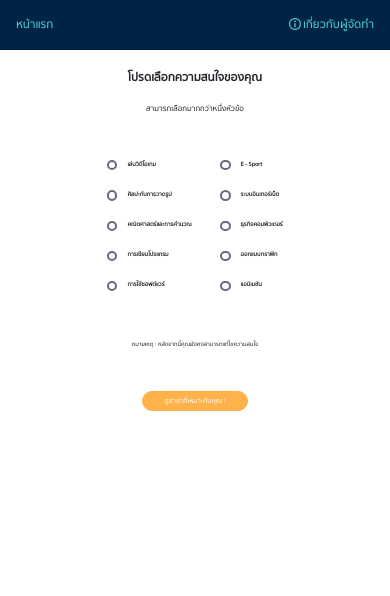
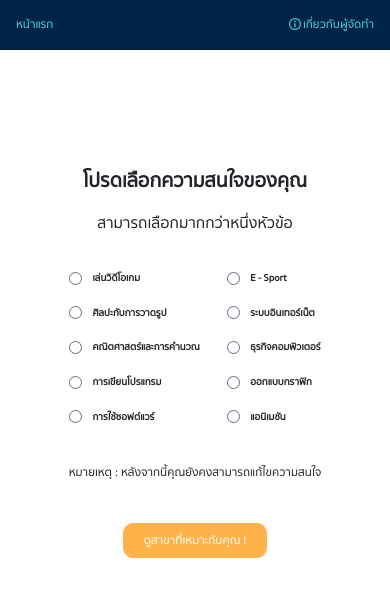
Before and after one commit to OoHuakoO/webfindbranch, a Nuxt app: page /selectChoice in a window 390 px wide. Shown: the top 596 px of the page. Built offline with nearby package versions, Linux system fonts and the light colour scheme.

Commit message:
AddResponsiveTwoPage

```diff
--- a/pages/index.vue
+++ b/pages/index.vue
@@ -1,6 +1,7 @@
 <template>
   <div class="body">
     <Header />
+
     <div class="bigContainer">
       <b-img src="~assets/banner.svg" fluld />
       <p class="title">กิจกรรมค้นหาวิชาสาขาสำหรับคุณ</p>
@@ -70,6 +71,21 @@ p {
   }
 }
 @media screen and (max-width: 1150px) {
+  .bigContainer {
+    margin-top: 30%;
+  }
+  .title {
+    font-size: 5.5vw;
+  }
+  .subtitle {
+    font-size: 3.5vw;
+  }
+  .btn-secondary {
+    font-size: 3vw;
+  }
+  .btn-link {
+    width: 40%;
+  }
 }
 @media screen and (max-width: 716px) {
   img {
@@ -77,10 +93,11 @@ p {
   }
   .bigContainer {
     padding: 8vw;
+    margin-top: 5vh;
+  }
+  .btn-secondary {
+    font-size: 3vw;
+    padding: 2vw;
   }
 }
-@media screen and (max-width: 414px) {
-}
-@media screen and (max-width: 320px) {
-}
 </style>
--- a/pages/selectChoice.vue
+++ b/pages/selectChoice.vue
@@ -146,7 +146,6 @@ span {
   border-color: #feb249;
   width: 100%;
   padding: 1vw;
-  font-family: 'Sukhumvit';
   font-size: 1.8vw;
   border-radius: 10px;
   margin-top: 3vh;
@@ -158,24 +157,27 @@ span {
   border-radius: 200px;
 }
 .activeRadio {
-  width: 2.6vw;
-  height: 2.6vw;
+  width: 30px;
+  height: 30px;
   background-color: #feb249;
   border-radius: 200px;
   cursor: pointer;
-  padding: 0.6vw;
+  padding: 7px;
+  display: flex;
+  justify-content: center;
+  align-items: center;
 }
 .nonActiveRadio {
-  width: 2.6vw;
-  height: 2.6vw;
+  width: 30px;
+  height: 30px;
   background-color: #ffffff;
   border-radius: 200px;
   border: solid 2px #696880;
   cursor: pointer;
 }
 .nonActiveRadio:hover {
-  width: 2.6vw;
-  height: 2.6vw;
+  width: 30px;
+  height: 30px;
   background-color: #ffffff;
   border-radius: 200px;
   border: solid 2px #feb249;
@@ -202,11 +204,92 @@ span {
   width: 30%;
 }
 @media screen and (max-width: 1150px) {
-
+  .bigContainer {
+    padding: 5vw;
+    margin-top: 10vh;
+  }
+  .title {
+    font-size: 5vw;
+  }
+  .subtitle {
+    font-size: 4vw;
+  }
+  .flexButton {
+    width: 60%;
+  }
+  span {
+    margin-left: 10px;
+    font-size: 2vw;
+  }
+  .note {
+    margin-top: 30px;
+    font-size: 2.5vw;
+  }
+  .btn-secondary {
+    padding: 1.5vw;
+    font-size: 2vw;
+  }
 }
 @media screen and (max-width: 716px) {
+  .bigContainer {
+    padding: 4vw;
+    margin-top: 12vh;
+  }
+  .flexButton {
+    width: 65%;
+    margin-top: 20px;
+  }
+  span {
+    margin-left: 10px;
+    font-size: 2.5vw;
+  }
+  .note {
+    margin-top: 20px;
+    font-size: 3vw;
+  }
+  .nonActiveRadio {
+    width: 20px;
+    height: 20px;
+    border: solid 1px #696880;
+  }
+  .nonActiveRadio:hover {
+    width: 20px;
+    height: 20px;
+    border: solid 1px #feb249;
+  }
+  .activeRadio {
+    width: 20px;
+    height: 20px;
+    padding: 5px;
+  }
+  .btn-secondary {
+    padding: 2vw;
+    font-size: 3vw;
+  }
+  .btn-link {
+    width: 40%;
+  }
 }
 @media screen and (max-width: 414px) {
+  .flexButton {
+    width: 70%;
+    margin-top: 20px;
+  }
+  .activeRadio {
+    padding: 4px;
+  }
+  .activeRadio {
+    width: 13px;
+    height: 13px;
+  }
+  .nonActiveRadio {
+    width: 13px;
+    height: 13px;
+  }
+  .nonActiveRadio:hover {
+    width: 13px;
+    height: 13px;
+  }
 }
 @media screen and (max-width: 320px) {
 }
```
